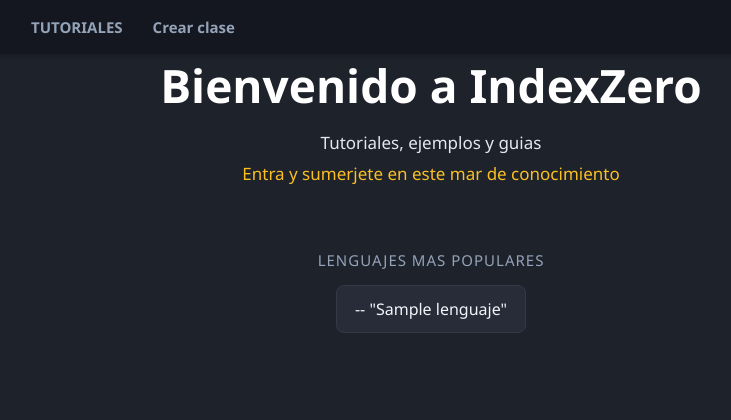
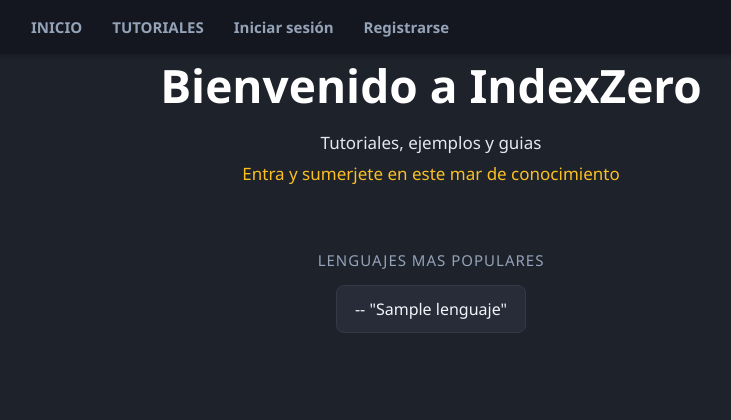
Before and after one commit to JosephTorres1415/Acervus, a Flask app: page / in a window 1280 px wide. Shown: the top 420 px of the page, without its empty margins (209-940 px from the left). Run offline with Flask 3, Linux system fonts and the light colour scheme; a database or web service that is not in the repository returns one stand-in record (values such as "Sample title").

Commit message:
Update base.html

```diff
--- a/templates/base.html
+++ b/templates/base.html
@@ -16,8 +16,22 @@
 
     <ul class="navegacion">
 
-      <li class="navegacion_item"><a href="{{ url_for('mostrar_tutoriales') }}">TUTORIALES</a> </li>
-      <li class="navegacion_item"><a href="{{ url_for('registrar_lenguajes') }}">Crear clase</a> </li>
+        <li class="navegacion_item"><a href="{{ url_for('index') }}">INICIO</a></li>
+        <li class="navegacion_item"><a href="{{ url_for('mostrar_tutoriales') }}">TUTORIALES</a></li>
+
+        {% if session.get('rol') == 'admin' %}
+        <li class="navegacion_item"><a href="{{ url_for('registrar_lenguajes') }}">Crear clase</a></li>
+        {% endif %}
+
+        {% if session.get('usuario_nombre') %}
+        <li class="navegacion_item"><span>Hola, {{ session['usuario_nombre'] }}</span></li>
+        <li class="navegacion_item"><a href="{{ url_for('logout') }}">Cerrar sesión</a></li>
+        {% else %}
+
+        <li class="navegacion_item"><a href="{{ url_for('login') }}">Iniciar sesión</a></li>
+        <li class="navegacion_item"><a href="{{ url_for('registro') }}">Registrarse</a></li>
+        {% endif %}
+
     </ul>
 
 
@@ -63,4 +77,4 @@
 
 </body>
 
-</html>
+</ht
```
